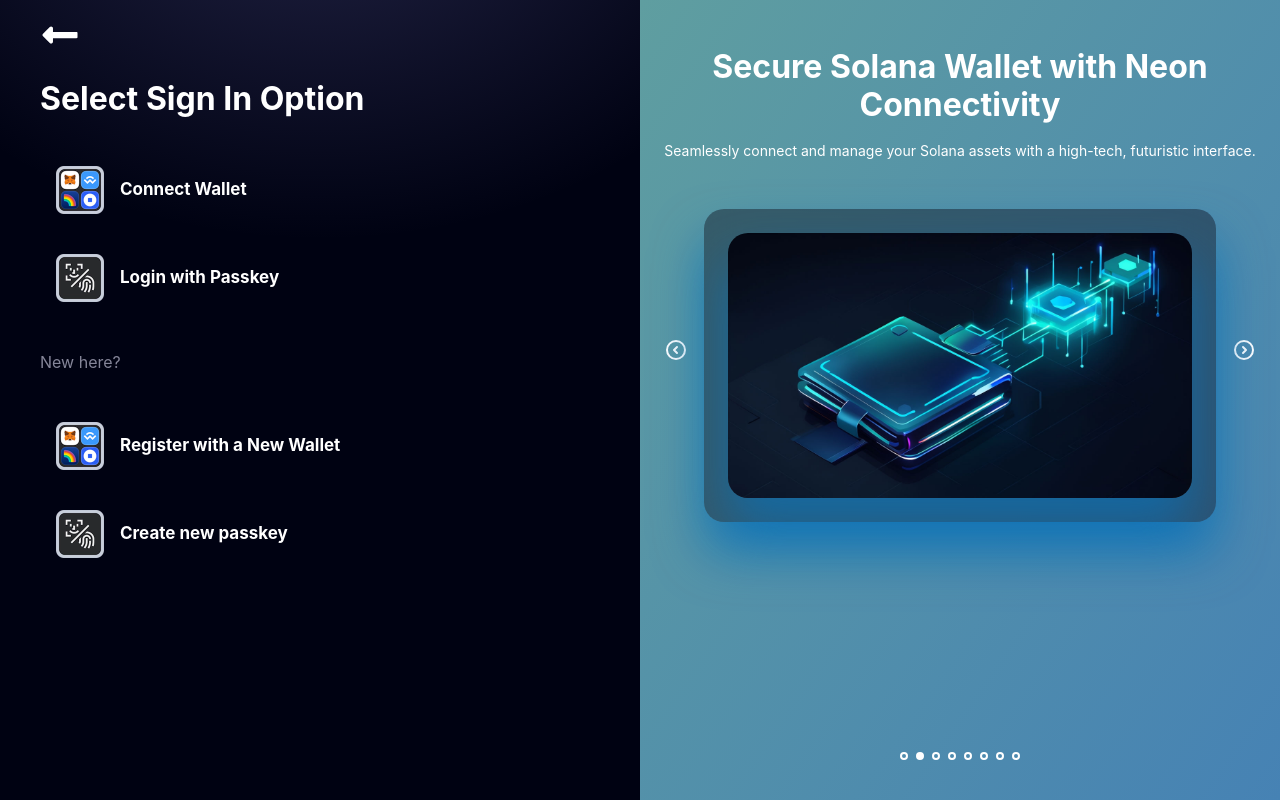
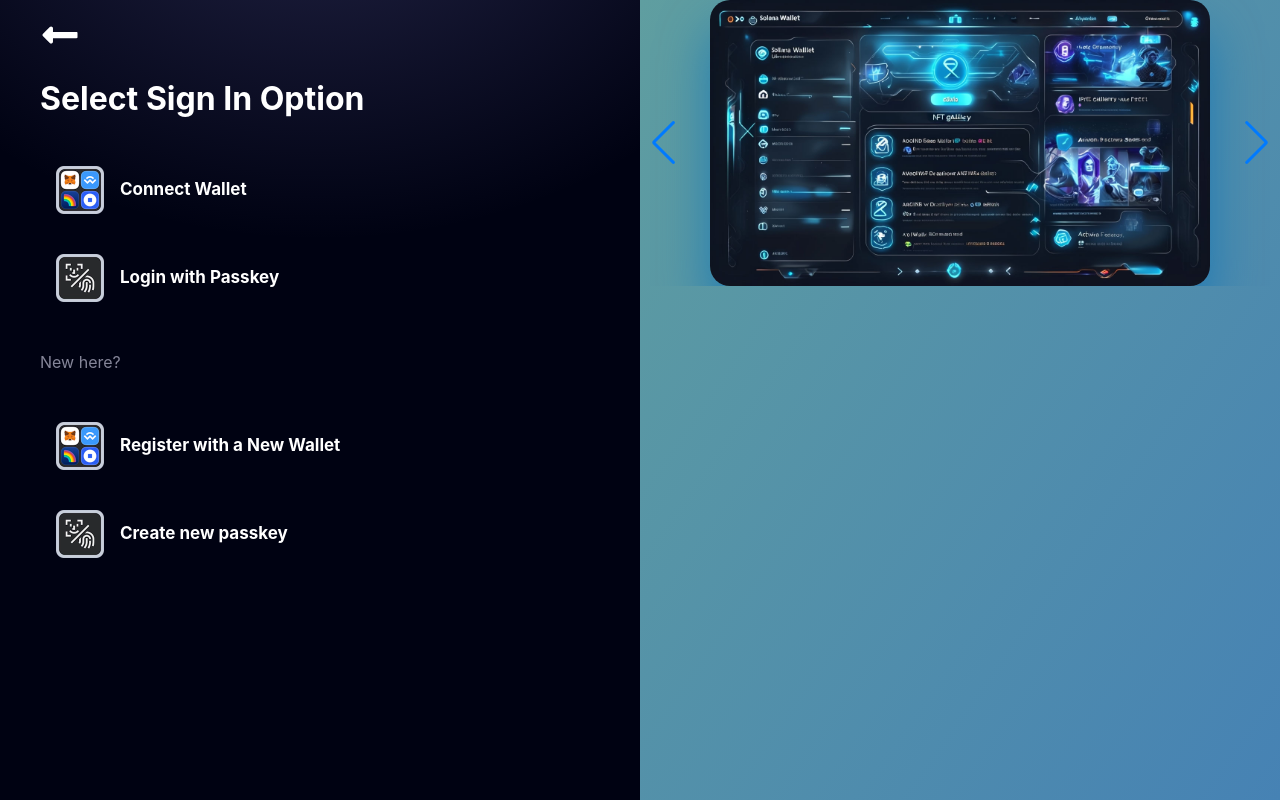
Before and after one commit to rahulMehndiratta2602/bloctree, a Next.js app in the folder frontend/: page /signin in a window 1280 px wide. Built offline with nearby package versions, Linux system fonts and the light colour scheme.

Commit message:
start swiper

```diff
--- a/frontend/components/signIn.tsx
+++ b/frontend/components/signIn.tsx
@@ -6,6 +6,7 @@
 import Link from 'next/link';
 import { FaLongArrowAltLeft } from "react-icons/fa";
 import { DialogComponent } from './dialogComponent';
+import SwiperCarousel from './swiperCarousel';
 
 export const SignIn = () => {
 
@@ -56,7 +57,8 @@
             <div className='absolute ml-10 z-30'><Link href="/" className='p-5'><FaLongArrowAltLeft size='4rem' /></Link></div>
             <div className="w-full h-[50vh] md:h-screen md:w-[50vw]  bg-secondary-gradient-background-vertical md:bg-secondary-gradient-background overflow-hidden">
                 {/* "1,2,3,5,7,21,28,30" */}
-                <SignInCarousel />
+                {/* <SignInCarousel /> */}
+                <SwiperCarousel />
             </div>
         </div>
     );
--- a/frontend/components/signInCarousel.tsx
+++ b/frontend/components/signInCarousel.tsx
@@ -15,7 +15,7 @@
         return () => clearInterval(slider);
     }, [cardIndex, count]);
     return (
-        <div className=" ">
+        <div className="">
             {Array.from({ length: count }).map((_, index) => {
                 let position = 'nextSlide';
                 if (index === cardIndex) {
--- /dev/null
+++ b/frontend/components/swiperCarousel.tsx
@@ -0,0 +1,50 @@
+'use client'
+import React, { useRef, useState } from 'react';
+// Import Swiper React components
+import { Swiper, SwiperSlide } from 'swiper/react';
+
+// Import Swiper styles
+import 'swiper/css';
+import 'swiper/css/navigation';
+
+// import required modules
+import { Navigation } from 'swiper/modules';
+
+import Image from 'next/image';
+import bloctreeFeatures from '@/data/caraouselData';
+import { CarouselSlideNumber } from './carouselSlideNumber';
+import { TbCircleChevronLeft, TbCircleChevronRight } from 'react-icons/tb';
+import { twMerge } from 'tailwind-merge';
+
+export default function SwiperCarousel() {
+  return (
+    <>
+      <Swiper
+        navigation={true}
+        modules={[Navigation]}
+        className="mySwiper"
+        loop={true}
+        centeredSlides={true}
+        grabCursor={true}
+      >
+        {
+          [1,2,3,4,5,6].map((i) => (
+            <SwiperSlide key={i}>
+              <div className='flex justify-center items-center'>
+                <Image
+                  src={`/img/carousel_signIn_${i}.jpeg`}
+                  priority={true}
+                  alt={`carousel_${i}`}
+                  width={500}
+                  height={500}
+                  className="rounded-[2rem] shadow-[0_30px_50px_rgba(8,_112,_184,_0.7)]"
+                />
+              </div>
+            </SwiperSlide>
+          ))
+        }
+
+      </Swiper>
+    </>
+  );
+}
--- a/frontend/package.json
+++ b/frontend/package.json
@@ -22,6 +22,7 @@
     "react": "^18",
     "react-dom": "^18",
     "react-icons": "^5.3.0",
+    "swiper": "^11.1.11",
     "tailwind-merge": "^2.5.2",
     "tailwindcss-animate": "^1.0.7"
   },
```
Also changed, not shown: 1 other file (tests, documents, lock files or other folders).
